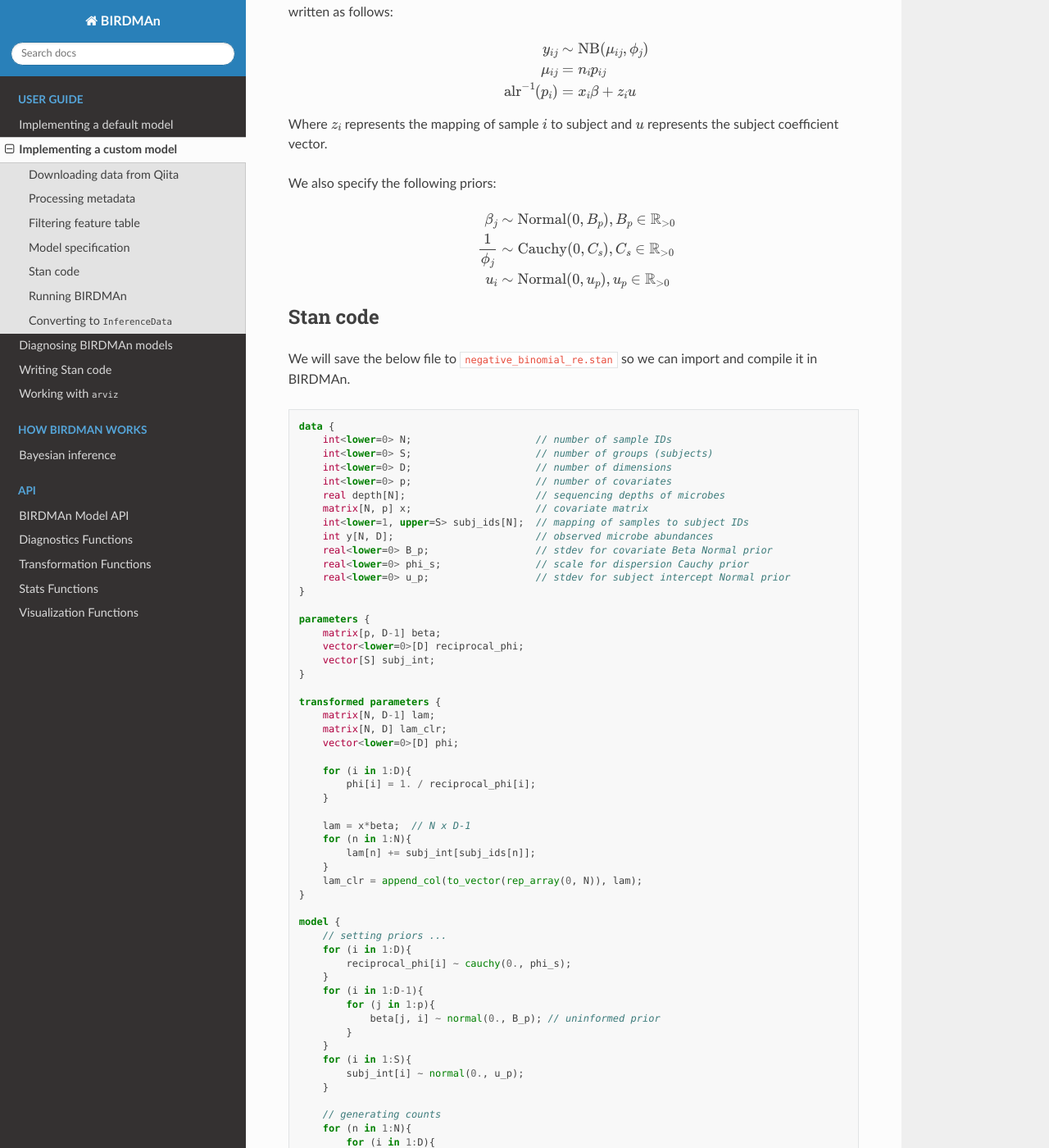
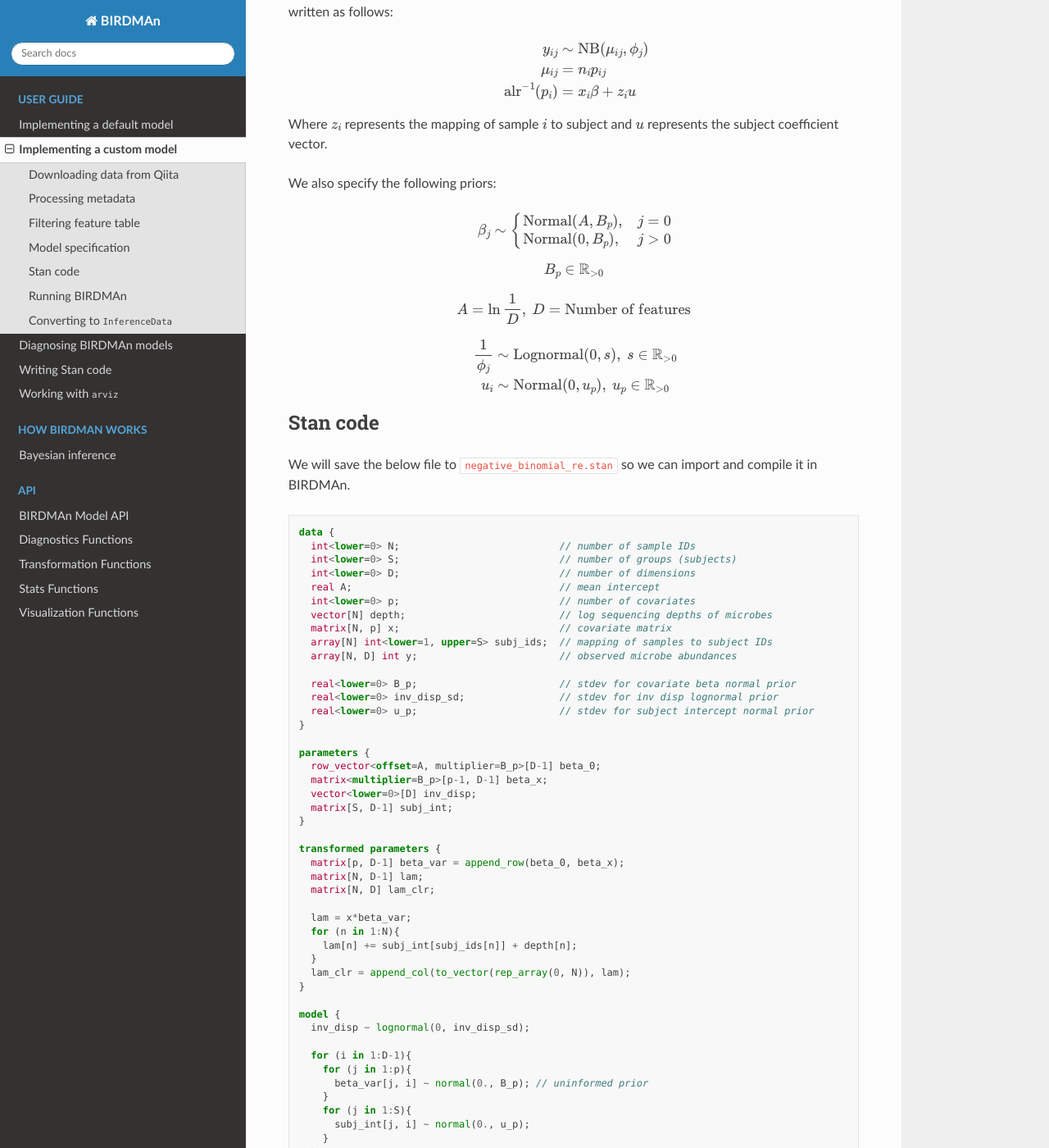
Before and after one commit to biocore/BIRDMAn, a Sphinx documentation site: the page built from docs/custom_model.rst, in a window 1280 px wide and 1400 px high, scrolled down 2195 px. Shown: the whole window at 82% size. Built offline with Sphinx 7.4.7 and the Read the Docs theme 2.0.0, drawn with Linux system fonts in a browser that asks for light colours; some of the changed text lies outside the part shown.

Commit message:
Update some documentation

```diff
--- a/docs/custom_model.rst
+++ b/docs/custom_model.rst
@@ -117,12 +117,24 @@ We also specify the following priors:
 
 .. math::
 
-    \beta_j &\sim \textrm{Normal}(0, B_p), B_p \in \mathbb{R}_{>0}
+    \beta_j \sim \begin{cases}
+        \textrm{Normal}(A, B_p), & j = 0
 
-    \frac{1}{\phi_j} &\sim \textrm{Cauchy}(0, C_s), C_s \in
+        \textrm{Normal}(0, B_p), & j > 0
+    \end{cases}
+
+.. math:: B_p \in \mathbb{R}_{>0}
+
+.. math::
+
+    A = \ln{\frac{1}{D}},\ D = \textrm{Number of features}
+
+.. math::
+
+    \frac{1}{\phi_j} &\sim \textrm{Lognormal}(0, s),\ s \in
         \mathbb{R}_{>0}
 
-    u_i &\sim \textrm{Normal}(0, u_p), u_p \in \mathbb{R}_{>0}
+    u_i &\sim \textrm{Normal}(0, u_p),\ u_p \in \mathbb{R}_{>0}
 
 
 Stan code
@@ -134,73 +146,70 @@ We will save the below file to ``negative_binomial_re.stan`` so we can import an
 .. code-block:: stan
 
     data {
-        int<lower=0> N;                     // number of sample IDs
-        int<lower=0> S;                     // number of groups (subjects)
-        int<lower=0> D;                     // number of dimensions
-        int<lower=0> p;                     // number of covariates
-        real depth[N];                      // sequencing depths of microbes
-        matrix[N, p] x;                     // covariate matrix
-        int<lower=1, upper=S> subj_ids[N];  // mapping of samples to subject IDs
-        int y[N, D];                        // observed microbe abundances
-        real<lower=0> B_p;                  // stdev for covariate Beta Normal prior
-        real<lower=0> phi_s;                // scale for dispersion Cauchy prior
-        real<lower=0> u_p;                  // stdev for subject intercept Normal prior
+      int<lower=0> N;                           // number of sample IDs
+      int<lower=0> S;                           // number of groups (subjects)
+      int<lower=0> D;                           // number of dimensions
+      real A;                                   // mean intercept
+      int<lower=0> p;                           // number of covariates
+      vector[N] depth;                          // log sequencing depths of microbes
+      matrix[N, p] x;                           // covariate matrix
+      array[N] int<lower=1, upper=S> subj_ids;  // mapping of samples to subject IDs
+      array[N, D] int y;                        // observed microbe abundances
+
+      real<lower=0> B_p;                        // stdev for covariate beta normal prior
+      real<lower=0> inv_disp_sd;                // stdev for inv disp lognormal prior
+      real<lower=0> u_p;                        // stdev for subject intercept normal prior
     }
 
     parameters {
-        matrix[p, D-1] beta;
-        vector<lower=0>[D] reciprocal_phi;
-        vector[S] subj_int;
+      row_vector<offset=A, multiplier=B_p>[D-1] beta_0;
+      matrix<multiplier=B_p>[p-1, D-1] beta_x;
+      vector<lower=0>[D] inv_disp;
+      matrix[S, D-1] subj_int;
     }
 
     transformed parameters {
-        matrix[N, D-1] lam;
-        matrix[N, D] lam_clr;
-        vector<lower=0>[D] phi;
+      matrix[p, D-1] beta_var = append_row(beta_0, beta_x);
+      matrix[N, D-1] lam;
+      matrix[N, D] lam_clr;
 
-        for (i in 1:D){
-            phi[i] = 1. / reciprocal_phi[i];
-        }
-
-        lam = x*beta;  // N x D-1
-        for (n in 1:N){
-            lam[n] += subj_int[subj_ids[n]];
-        }
-        lam_clr = append_col(to_vector(rep_array(0, N)), lam);
+      lam = x*beta_var;
+      for (n in 1:N){
+        lam[n] += subj_int[subj_ids[n]] + depth[n];
+      }
+      lam_clr = append_col(to_vector(rep_array(0, N)), lam);
     }
 
     model {
-        // setting priors ...
+      inv_disp ~ lognormal(0, inv_disp_sd);
+
+      for (i in 1:D-1){
+        for (j in 1:p){
+          beta_var[j, i] ~ normal(0., B_p); // uninformed prior
+        }
+        for (j in 1:S){
+          subj_int[j, i] ~ normal(0., u_p);
+        }
+      }
+
+      // generating counts
+      for (n in 1:N){
         for (i in 1:D){
-            reciprocal_phi[i] ~ cauchy(0., phi_s);
+          target += neg_binomial_2_log_lpmf(y[n, i] | lam_clr[n, i], inv_disp[i]);
         }
-        for (i in 1:D-1){
-            for (j in 1:p){
-                beta[j, i] ~ normal(0., B_p); // uninformed prior
-            }
-        }
-        for (i in 1:S){
-            subj_int[i] ~ normal(0., u_p);
-        }
-
-        // generating counts
-        for (n in 1:N){
-            for (i in 1:D){
-                target += neg_binomial_2_log_lpmf(y[n, i] | depth[n] + lam_clr[n, i], phi[i]);
-            }
-        }
+      }
     }
 
     generated quantities {
-        matrix[N, D] y_predict;
-        matrix[N, D] log_lik;
+      array[N, D] int y_predict;
+      array[N, D] real log_lhood;
 
-        for (n in 1:N){
-            for (i in 1:D){
-                y_predict[n, i] = neg_binomial_2_log_rng(depth[n] + lam_clr[n, i], phi[i]);
-                log_lik[n, i] = neg_binomial_2_log_lpmf(y[n, i] | depth[n] + lam_clr[n, i], phi[i]);
-            }
+      for (n in 1:N){
+        for (i in 1:D){
+          y_predict[n, i] = neg_binomial_2_log_rng(lam_clr[n, i], inv_disp[i]);
+          log_lhood[n, i] = neg_binomial_2_log_lpmf(y[n, i] | lam_clr[n, i], inv_disp[i]);
         }
+      }
     }
 
 Running BIRDMAn
@@ -239,7 +248,7 @@ We want to add the necessary variables to be passed to Stan:
 * ``S``: total number of groups (subjects)
 * ``subj_ids``: mapping of samples to subject
 * ``B_p``: stdev prior for normally distributed covariate-feature coefficients
-* ``phi_s``: scale prior for half-Cauchy distributed overdispersion coefficients
+* ``inv_disp_sd``: stdev prior for lognormally distributed inverse dispersion
 * ``depth``: log sampling depths of samples
 * ``u_p``: stdev prior for normally distributed subject intercept shifts
 
@@ -262,7 +271,7 @@ Now we can add all the necessary parameters to BIRDMAn with the ``add_parameters
         "subj_ids": samp_subj_map.values,
         "depth": np.log(filt_tbl.sum(axis="sample")),
         "B_p": 3.0,
-        "phi_s": 3.0,
+        "inv_disp_sd": 3.0,
         "u_p": 1.0
     }
     nb_lme.add_parameters(param_dict)
@@ -281,10 +290,10 @@ We pass all these arguments into the ``specify_model`` method of the ``Model`` o
 .. code-block:: python
 
     nb_lme.specify_model(
-        params=["beta", "phi", "subj_int"],
+        params=["beta_var", "inv_disp", "subj_int"],
         dims={
-            "beta": ["covariate", "feature_alr"],
-            "phi": ["feature"],
+            "beta_var": ["covariate", "feature_alr"],
+            "inv_disp": ["feature"],
             "subj_int": ["subject"],
             "log_lik": ["tbl_sample", "feature"],
             "y_predict": ["tbl_sample", "feature"]
```
Also changed, not shown: 1 other file.
